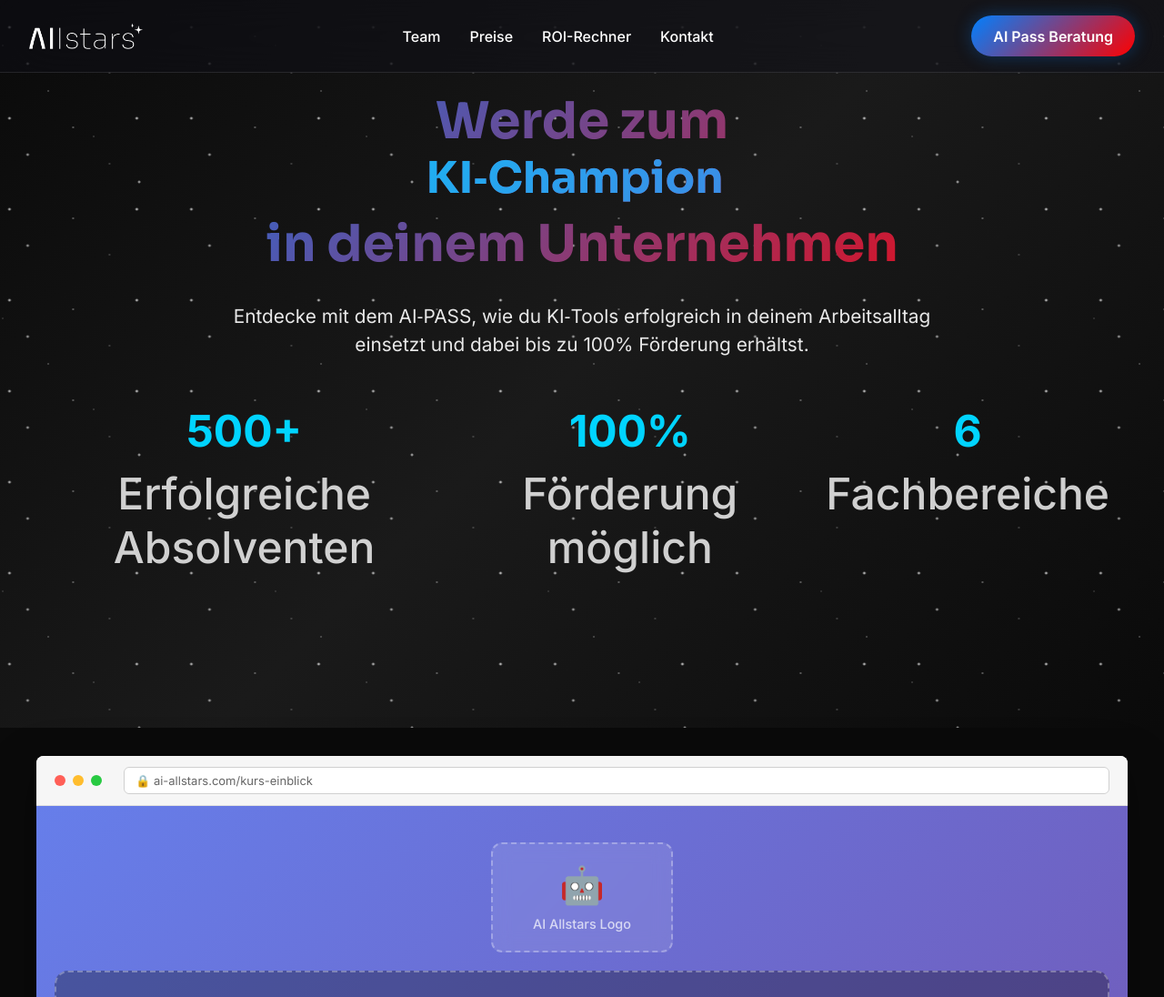
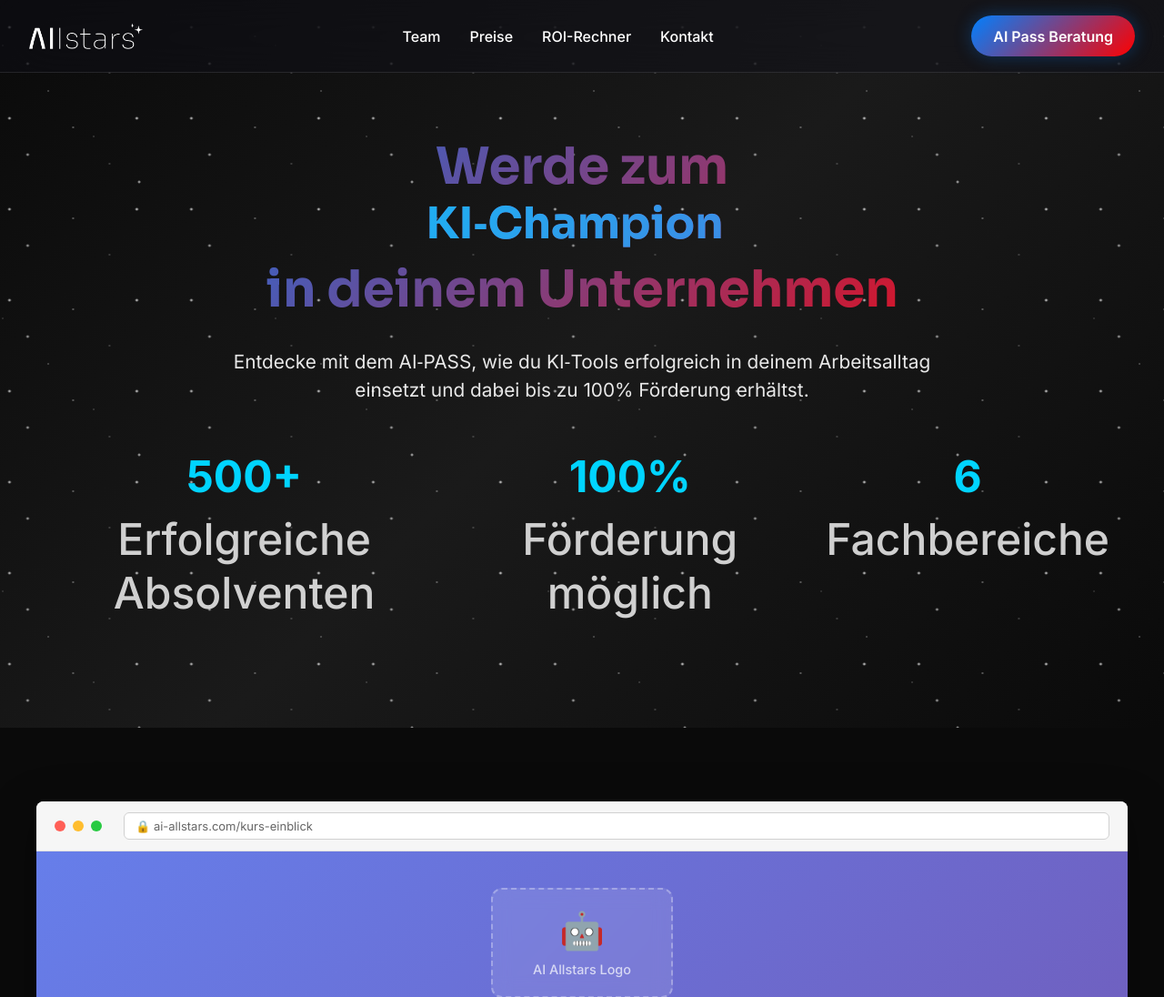
Before and after one commit to 2Patrick1111/kurs, a Flask app: page / in a window 1280 px wide. Shown: the top 1096 px of the page at 91% size. Run offline with Flask 3, Linux system fonts and the light colour scheme.

Commit message:
Adjust space between main heading and website header for better look
Update padding value in hero-section class within kurs-einblick.html to 150px.

Replit-Commit-Author: Agent
Replit-Commit-Session-Id: 3dcb9c66-c079-46d4-a1e1-d29f119eb2f9
Replit-Commit-Screenshot-Url: https://storage.googleapis.com/screenshot-production-us-central1/afe8ef5a-0b6f-4ded-82e8-0bf456781c78/3dcb9c66-c079-46d4-a1e1-d29f119eb2f9/HVBbVKL

```diff
--- a/templates/kurs-einblick.html
+++ b/templates/kurs-einblick.html
@@ -4,7 +4,7 @@
 <style>
         /* Hero Section Styles */
         .hero-section {
-            padding: 100px 20px 80px 20px;
+            padding: 150px 20px 80px 20px;
             text-align: center;
             max-width: 1200px;
             margin: 0 auto;
```
